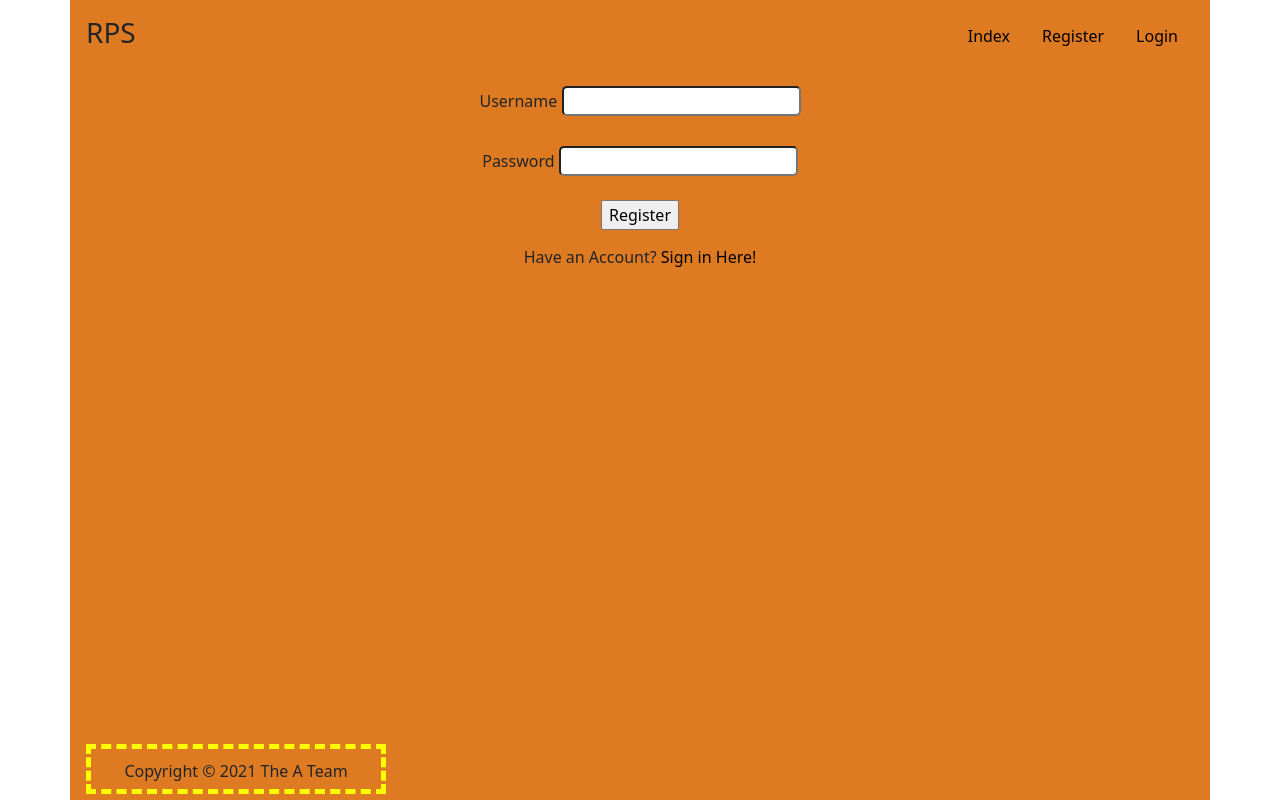
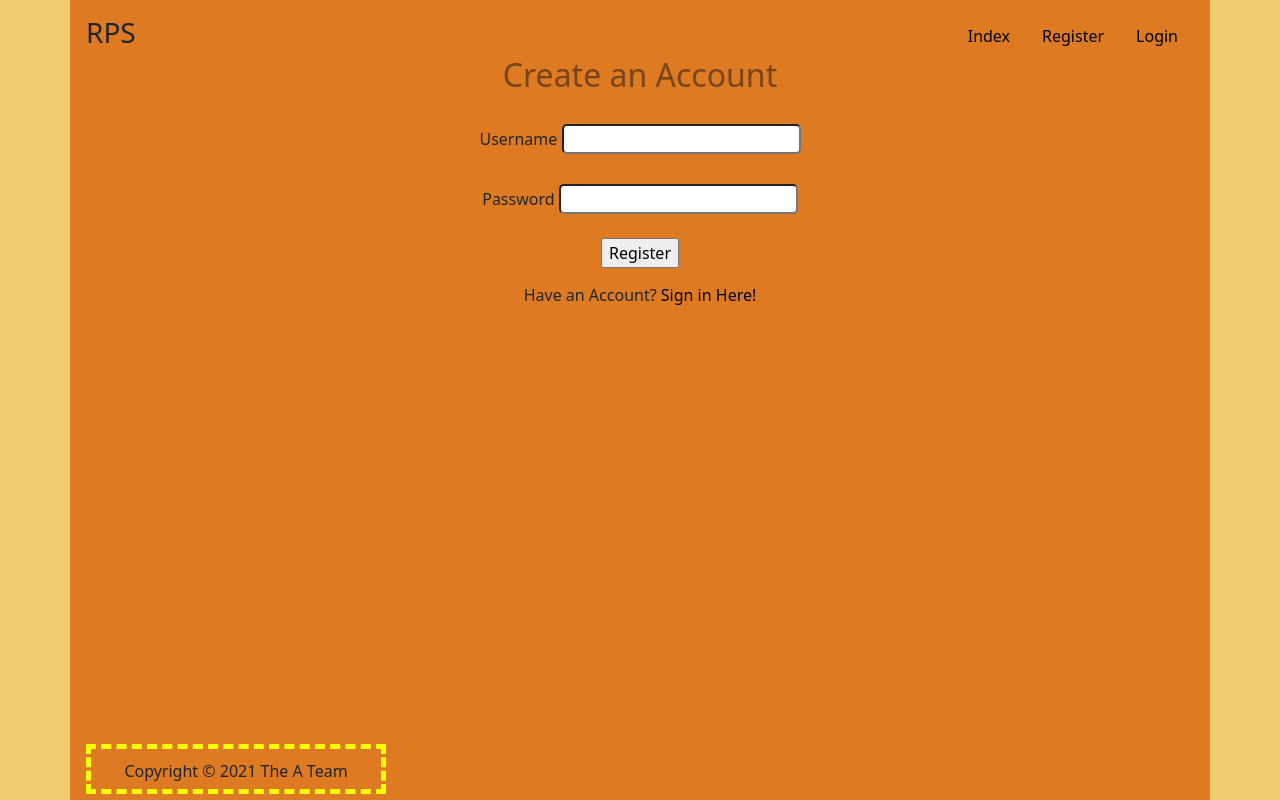
Before and after one commit to calvh/mlh-final-project, a Flask app: page /auth/register/ in a window 1280 px wide. Run offline with Flask 2, Linux system fonts and the light colour scheme.

Commit message:
Add color to registration page

```diff
--- a/flask/app/templates/register.html
+++ b/flask/app/templates/register.html
@@ -2,6 +2,8 @@
 {% set active_page = "register" %}
 {% block title %} Register {% endblock %}
 {% block content %}
+<body style="height: 200px;background-color:#f4cc70;">
+    <h2 style="color: #794518;">Create an Account</h2>
     <form id="register-form" method="POST">
         <div id="username" style="margin: 30px 15px;">
             <label class="username">Username</label>
@@ -18,4 +20,5 @@
             Sign in Here!
         </a>
     </form>
+</body>
 {% endblock %}
```
Lines whose indentation alone changed are shown as unchanged.
